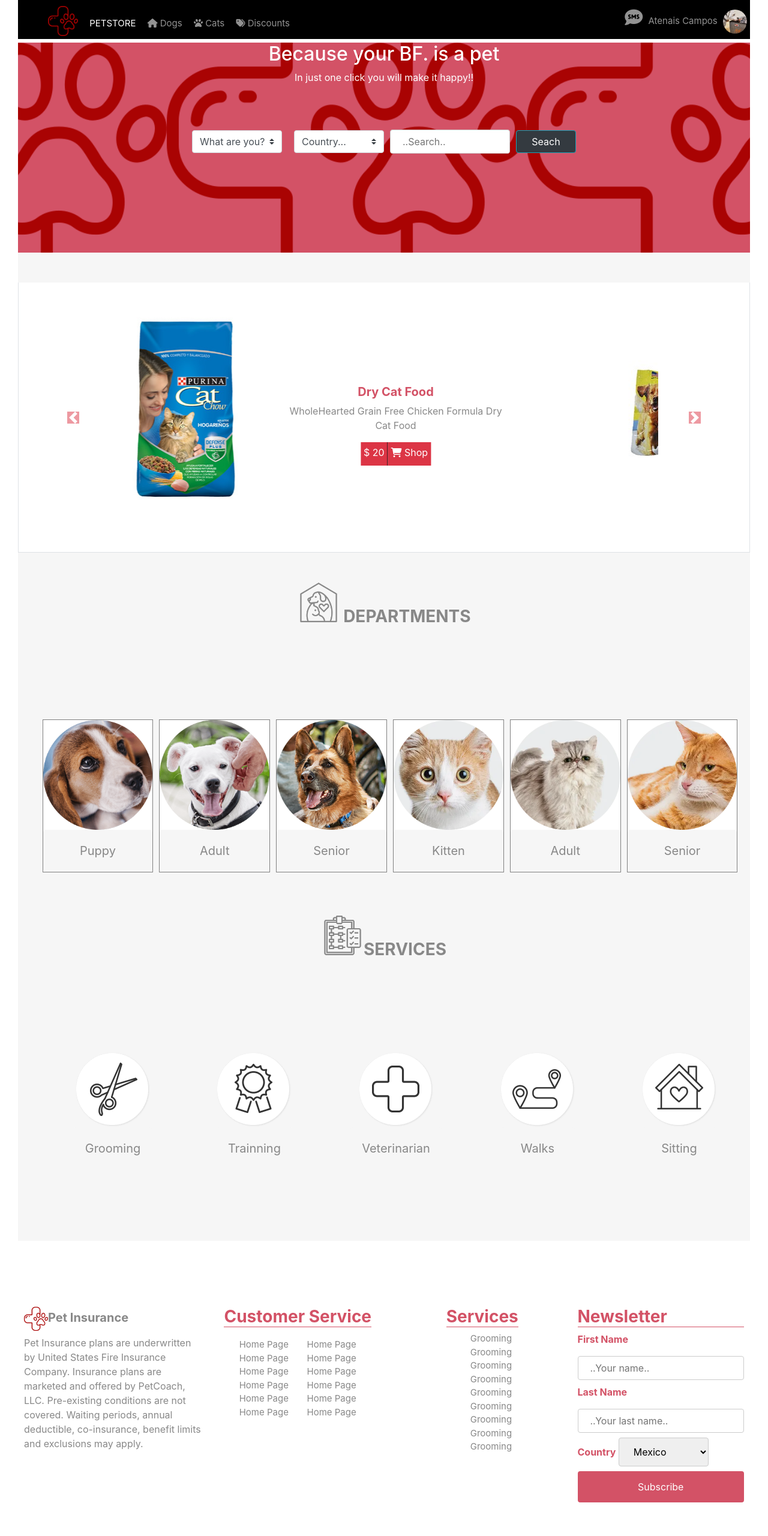
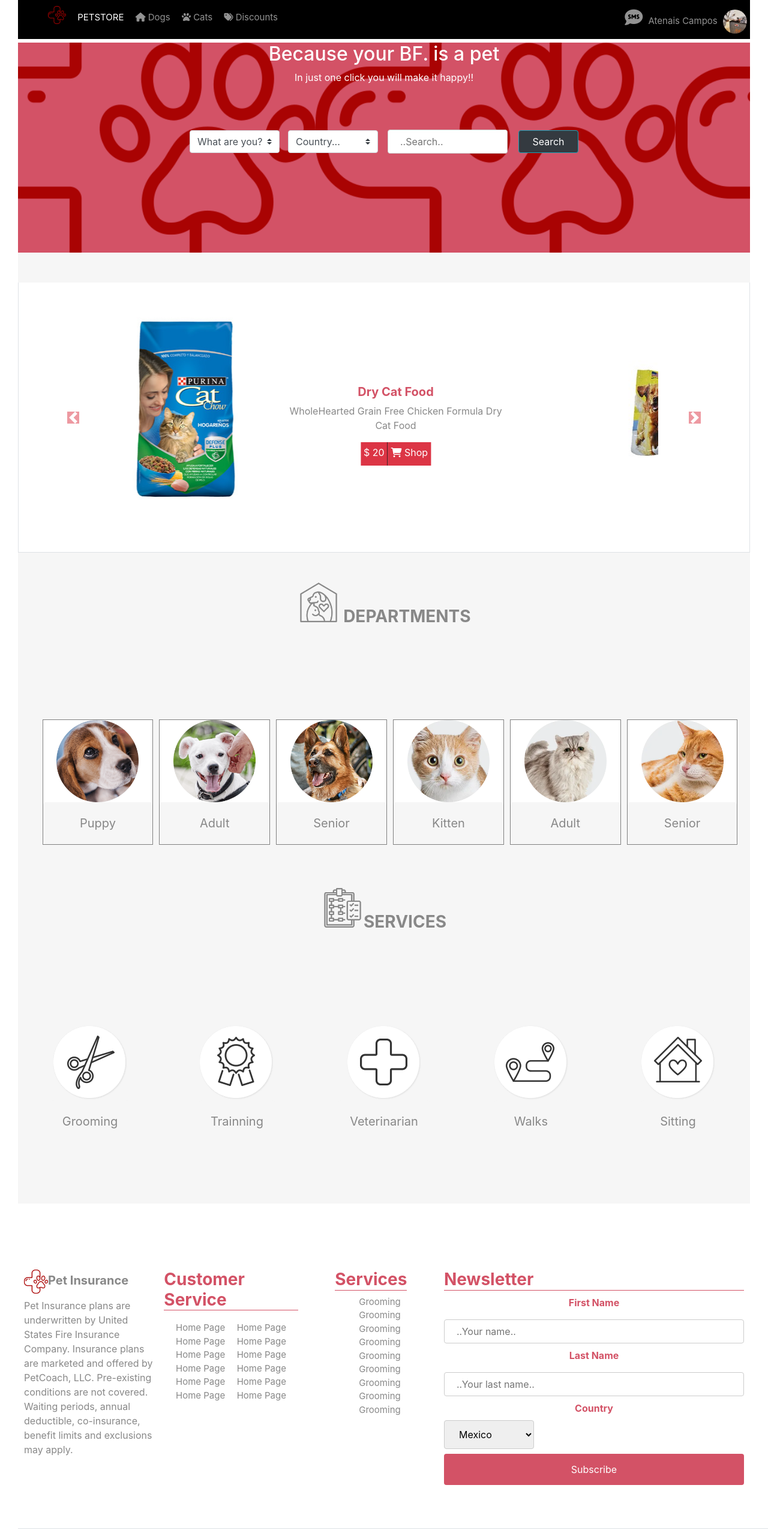
Before and after one commit to atenaiis/HTML-CSS-Capstone-Project, a website: page main-page.HTML in a window 1280 px wide. Shown: the top 2560 px of the page at 60% size. Drawn offline with nearby package versions, Linux system fonts and the light colour scheme; a web font is replaced by a local one.

Commit message:
fixing nav-bar mobile version

```diff
--- a/assets/style.css
+++ b/assets/style.css
@@ -39,7 +39,7 @@
   }
 
   .logo1 {
-      width: 50px;
+      width: 30px;
       margin-bottom: 10px;
 
   }
@@ -83,7 +83,9 @@
     color: #929292;
   }
 
-
+.carousel-img {
+  max-width: 100%;
+}
 
   .dropdown-content a:hover,
   .nav-bar-list1 > li > a:hover {
@@ -120,9 +122,13 @@
   }
 
   .departments {
-   width: 90%;
+   width: 100%;
   text-align: center;
-   margin: 50px 20px 0 15px;
+
+  }
+
+  .depart-imgs {
+    max-width: 100%;
   }
 
 .grid1 {
@@ -131,17 +137,21 @@
     display: grid;
     grid-template-columns: repeat(2, 1fr);
    grid-gap:10px;
-   width:100%;
-    grid-gap: 10px;
-   width: 100%;
+
+
 }
 
 .linktocatalog {
     border: 1px solid gray;
     background-color: white;
     max-height: 350px;
+   max-width: 100%;
+
 }
 
+.depart-imgs {
+  width: 75%;
+}
 
 .hts-deals-fig>img,
 .linktocatalog>a>img {
@@ -165,10 +175,11 @@
 
 .search-btn,
 select {
-    width: 100%;
+  justify-content: center;
+  width: 100%;
 }
   .form-top {
-      background: #d35266 url(./images/vet.png)40% 60%/600px repeat;
+      background: #d35266 url(./images/vet.png)80% 60%/600px repeat;
      height: 350px;
      width: 100%;
       display: flex;
@@ -233,12 +244,23 @@
     .service-ttl {
       padding-top: 60px;
     }
+
+
     .services {
         display: grid;
-        grid-template-columns: repeat(2, 1fr);
+        grid-template-columns:( 1fr, 1fr);
         list-style: none;
         align-items: center;
         width: 100%;
+  grid-gap: 5px;
+  padding-right: 50px;
+
+
+    }
+
+    .services>li {
+
+      text-align: center;
     }
 
     .services> li> span {
@@ -266,7 +288,7 @@
       .bottom_list,
       .services-section,
        {
-        background-color: #f6f6f6;
+        background-color: #888888;
       }
 
       .grid-bottom {
@@ -304,6 +326,9 @@
           justify-content: center;
       }
 
+      .bottom-form {
+        width: 100%;
+      }
       input[type=text], select {
         width: 100%;
         padding: 12px 20px;
@@ -472,8 +497,16 @@
    .services {
      height: 400px;
     grid-template-columns: repeat(5, 1fr);
+    max-width: 100%;
+    margin: 0 auto;
+    padding: 0;
    }
+   .bottom-form {
+  display: grid;
+  grid-template-columns: 4fr;
+  width: 500px;
 
+  }
 
     }
 
--- a/main-page.HTML
+++ b/main-page.HTML
@@ -17,7 +17,7 @@
         <div class="nav-bar-items">
         <ul class="nav-bar-list1">
             <li><a  href="#"><img class="logo1" src="./assets/images/vet.png" alt="logo"> </a></li>
-            <li><a class="text-white name" href="#">PETSTORE</a></li>
+            <li><a class="text-white name " href="#">PETSTORE</a></li>
             <li><div class="dropdown">
                 <a href="./catalog.html" class="dropbtn"><i class="fas fa-home"></i> Dogs</a>
                 <div class="dropdown-content">
@@ -50,25 +50,25 @@
     </nav>
     <main>
         <div class="form-top">
-            <h2 class="text-white">Because your BF. is a pet</h2>
-            <p class="text-white"> In just one click you will make it happy!!</p>
+            <h2 class="text-white text-center">Because your BF. is a pet</h2>
+            <p class="text-white text-center"> In just one click you will make it happy!!</p>
 
 
               <form class="form-inline " action="/action_page.php">
-              <select  class="custom-select  form-control form-boxes w-100">
+              <select  class="custom-select  form-control form-boxes w-100 mr-1">
                 <option >What are you?...</option>
                 <option >Cat person</option>
                 <option >Dog person</option>
                 <option >Just looking</option>
               </select>
-              <select  class="custom-select  form-control form-boxes w-100">
+              <select  class="custom-select  form-control form-boxes w-100 mr-3">
                 <option selected>Country...</option>
                 <option >U.S</option>
                 <option >Mexico</option>
                 <option>China</option>
               </select>
-              <input type="text" class="search-placehorder form-boxes " placeholder="..Search..">
-              <input type="button" class="btn btn-info bg-dark form-boxes search-btn" value="Seach">
+              <input type="text" class="search-placehorder form-boxes mr-2 " placeholder="..Search..">
+              <input type="button" class="btn btn-info bg-dark form-boxes search-btn" value="Search">
             </form>
         </div>
     <div id="demo" class="carousel slide text-center carousel-dimensions carousel-background border border-top-0 " data-ride="carousel">
@@ -79,7 +79,7 @@
         </ul>
         <div class="carousel-inner container carusel-main  w-75 ">
           <div class="carousel-item active  carousel-itemas  ">
-            <img src="./assets/images/purina-cat.jpg" alt="carousel-1" >
+            <img cclass="carousel-img"  src="./assets/images/purina-cat.jpg" alt="carousel-1" >
             <div class="carousel-text">
               <h5 class=" font-weight-bolder "> Dry Cat Food</h5>
               <p >WholeHearted Grain Free Chicken Formula Dry Cat Food</p>
@@ -87,7 +87,7 @@
             </div>
           </div>
         <div class="carousel-item carousel-itemas  ">
-            <img src="./assets/images/dot-treats1.jpg" alt="carousel-1">
+            <img class="carousel-img"  src="./assets/images/dot-treats1.jpg" alt="carousel-1">
             <div class="carousel-text">
               <h5 class=" font-weight-bolder ">Dry Cat Food</h5>
               <p >WholeHearted Grain Free Chicken Formula Dry Cat Food</p>
@@ -95,7 +95,7 @@
             </div>
           </div>
           <div class="carousel-item carousel-itemas ">
-            <img src="./assets/images/dog-chaw-can.jpg" alt="carousel-1" >
+            <img class="carousel-img" src="./assets/images/dog-chaw-can.jpg" alt="carousel-1" >
             <div class="carousel-text">
               <h5 class=" font-weight-bolder ">Dry Cat Food</h5>
               <p >WholeHearted Grain Free Chicken Formula Dry Cat Food</p>
@@ -110,47 +110,47 @@
           <span class="carousel-control-next-icon bg-danger"></span>
         </a>
       </div>
-<section class="departments">
+<section class="departments text-center">
     <h3 class="mt-5 font-weight-bolder"><img class="pet-house" src="./assets/images/pet-house.png" alt="pet-house"> DEPARTMENTS </h3>
-    <div class="grid1">
-    <article class="linktocatalog">
+    <div class="grid1 ">
+    <article class="linktocatalog ">
         <a href="./catalog.html">
-        <img src="./assets/images/puppymain.png" alt="mainimgs"></a>
+        <img  class="depart-imgs" src="./assets/images/puppymain.png" alt="mainimgs"></a>
         <div class="content form-div">
-          <a class="text " href="./catalog.html">Puppy</a>
+          <a class="text  " href="./catalog.html">Puppy</a>
           </div>
     </article>
     <article class="linktocatalog">
         <a href="./catalog.html">
-        <img src="./assets/images/adultmain.png" alt="mainimgs"></a>
+        <img class="depart-imgs" src="./assets/images/adultmain.png" alt="mainimgs"></a>
+        <div class="content form-div ">
+          <a class="text  " href="./catalog.html">Adult</a>
+          </div>
+    </article>
+    <article class="linktocatalog">
+        <a href="./catalog.html">
+        <img class="depart-imgs"  src="./assets/images/seniormain.png" alt="mainimgs"></a>
+        <div class="content form-div">
+          <a class="text " href="./catalog.html">Senior</a>
+          </div>
+    </article>
+    <article class="linktocatalog">
+        <a href="./catalog.html">
+        <img class="depart-imgs"  src="./assets/images/kittenmain.webp" alt="mainimgs"></a>
+        <div class="content form-div">
+          <a class="text " href="./catalog.html">Kitten</a>
+          </div>
+    </article>
+    <article class="linktocatalog">
+        <a href="./catalog.html">
+        <img class="depart-imgs"  src="./assets/images/catbg.jpg" alt="mainimgs"></a>
         <div class="content form-div">
           <a class="text " href="./catalog.html">Adult</a>
           </div>
     </article>
     <article class="linktocatalog">
         <a href="./catalog.html">
-        <img src="./assets/images/seniormain.png" alt="mainimgs"></a>
-        <div class="content form-div">
-          <a class="text " href="./catalog.html">Senior</a>
-          </div>
-    </article>
-    <article class="linktocatalog">
-        <a href="./catalog.html">
-        <img src="./assets/images/kittenmain.webp" alt="mainimgs"></a>
-        <div class="content form-div">
-          <a class="text " href="./catalog.html">Kitten</a>
-          </div>
-    </article>
-    <article class="linktocatalog">
-        <a href="./catalog.html">
-        <img src="./assets/images/catbg.jpg" alt="mainimgs"></a>
-        <div class="content form-div">
-          <a class="text " href="./catalog.html">Adult</a>
-          </div>
-    </article>
-    <article class="linktocatalog">
-        <a href="./catalog.html">
-        <img src="./assets/images/adultcatmain.webp" alt="mainimgs"></a>
+        <img class="depart-imgs"  src="./assets/images/adultcatmain.webp" alt="mainimgs"></a>
         <div class="content form-div">
           <a class="text " href="./catalog.html">Senior</a>
           </div>
@@ -158,8 +158,8 @@
 </div>
 </section>
 
-<section class="text-center services-section">
-    <h3 class="service-ttl  font-weight-bolder"><img class="pet-house" src="./assets/images/survey.png" alt="pet-house">SERVICES</h3>
+<section class=" services-section ">
+    <h3 class="service-ttl  font-weight-bolder text-center"><img class="pet-house" src="./assets/images/survey.png" alt="pet-house">SERVICES</h3>
     <ul class="services">
         <li>
         <a class="services-links" href="">
@@ -271,7 +271,7 @@
     </div>
     </section>
 </main>
-<footer class="page-footer container-fluid mt-1 bg-white border-top ">
+<footer class="page-footer container-fluid mt-1 bg-white border-top text-center">
     <div class="footer-first-stn w-100 col-md-12">
       <div class=" footer-stn-1 justify-content-between align-items-center row">
         <div class="footer-right footer-right d-md-flex col-md-8">
```
Also changed, not shown: catalog.html (+26 -26 lines).
